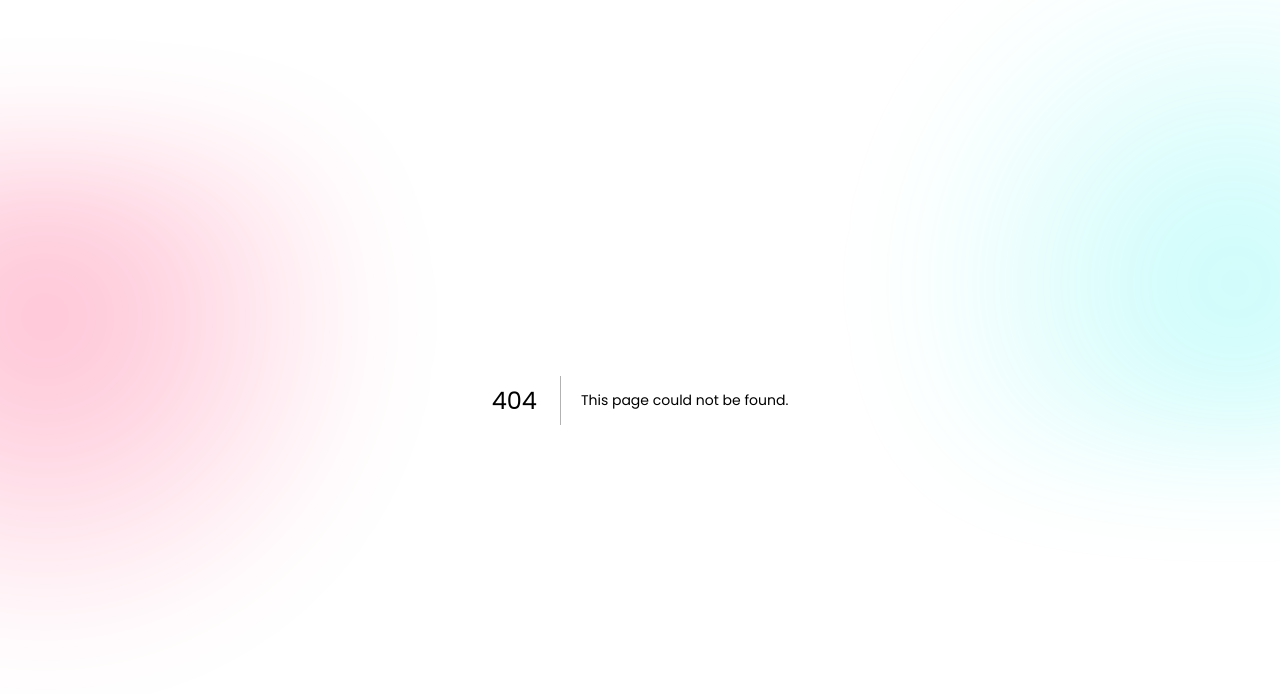
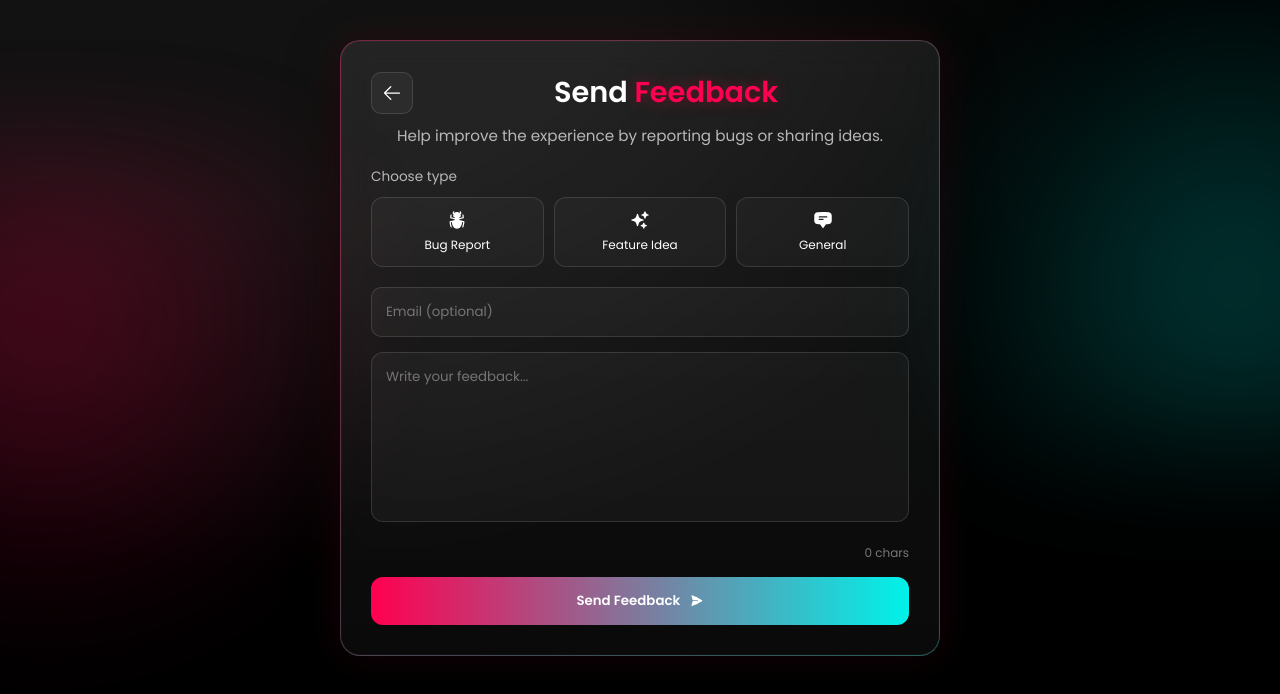
Before and after one commit to jenitlalshakya/tiktok-downloader, a Next.js app: page /feedback in a window 1280 px wide. Before the commit this address had no page. Shown: the top 694 px of the page. Built offline with nearby package versions, Linux system fonts and the light colour scheme; no server answers.

Commit message:
Add feedback page with form submission

```diff
--- /dev/null
+++ b/app/feedback/page.tsx
@@ -0,0 +1,9 @@
+import { FeedbackForm } from "@/components/feedback/FeedbackForm";
+
+const page = () => {
+  return (
+    <FeedbackForm />
+  );
+}
+
+export default page;
--- a/app/page.tsx
+++ b/app/page.tsx
@@ -1,7 +1,7 @@
 "use client";
 
 import React, { useState } from "react";
-import Footer from "@/components/Footer";
+import { Footer } from "@/components/Footer";
 
 export default function Home() {
   const [url, setUrl] = useState("");
--- /dev/null
+++ b/components/feedback/FeedbackForm.tsx
@@ -0,0 +1,271 @@
+"use client";
+
+import { useEffect, useState } from "react";
+import { useRouter } from "next/navigation";
+import {
+  HiBugAnt,
+  HiSparkles,
+  HiChatBubbleBottomCenterText,
+  HiPaperAirplane,
+  HiArrowLeft,
+  HiCheckCircle,
+} from "react-icons/hi2";
+
+export const FeedbackForm = () => {
+  const router = useRouter();
+
+  const [type, setType] = useState("");
+  const [message, setMessage] = useState("");
+  const [email, setEmail] = useState("");
+  const [loading, setLoading] = useState(false);
+  const [success, setSuccess] = useState(false);
+  const [error, setError] = useState("");
+
+  const feedbackTypes = [
+    { id: "bug", label: "Bug Report", icon: HiBugAnt },
+    { id: "feature", label: "Feature Idea", icon: HiSparkles },
+    { id: "general", label: "General", icon: HiChatBubbleBottomCenterText },
+  ];
+
+  useEffect(() => {
+    if (!success) return;
+
+    const timer = setTimeout(() => {
+      setSuccess(false);
+    }, 3000);
+
+    return () => clearTimeout(timer);
+  }, [success]);
+
+  const FEEDBACK_URL = process.env.NEXT_PUBLIC_FEEDBACK_URL;
+
+  const handleSubmit = async (e: React.FormEvent) => {
+    e.preventDefault();
+
+    if (!type || message.trim().length < 5) {
+      setError("Please select a type and write a message.");
+      return;
+    }
+
+    setLoading(true);
+    setError("");
+    setSuccess(false);
+
+    try {
+      const res = await fetch(FEEDBACK_URL!, {
+        method: "POST",
+        headers: {
+          "Content-Type": "application/json",
+        },
+        body: JSON.stringify({
+          type,
+          email,
+          message,
+        }),
+      });
+
+      if (!res.ok) throw new Error();
+
+      setSuccess(true);
+      setType("");
+      setMessage("");
+      setEmail("");
+    } catch {
+      setError("Something went wrong. Please try again.");
+    } finally {
+      setLoading(false);
+    }
+  };
+
+  return (
+    <div className="wrapper">
+      <div className="container">
+        <div
+          style={{
+            display: "flex",
+            alignItems: "center",
+            justifyContent: "space-between",
+            flexWrap: "wrap",
+            gap: "10px",
+            marginBottom: "10px",
+          }}
+        >
+          <button
+            type="button"
+            onClick={() => router.back()}
+            style={{
+              display: "flex",
+              alignItems: "center",
+              justifyContent: "center",
+              gap: "6px",
+              background: "rgba(255,255,255,0.04)",
+              border: "1px solid rgba(255,255,255,0.12)",
+              color: "white",
+              padding: "10px",
+              borderRadius: "10px",
+              cursor: "pointer",
+              minWidth: "42px",
+              minHeight: "42px",
+            }}
+            title="Go back"
+          >
+            <HiArrowLeft size={20} />
+          </button>
+
+          <h1
+            style={{
+              flex: 1,
+              textAlign: "center",
+              margin: 0,
+              fontSize: "1.8rem",
+            }}
+          >
+            Send <span>Feedback</span>
+          </h1>
+        </div>
+
+        <p>Help improve the experience by reporting bugs or sharing ideas.</p>
+
+        {success && (
+          <div style={{
+            margin: "12px 0",
+            padding: "10px",
+            borderRadius: "10px",
+            background: "rgba(0,255,120,0.08)",
+            border: "1px solid rgba(0,255,120,0.3)",
+            color: "#00ff9d",
+            display: "flex",
+            gap: "8px",
+            alignItems: "center"
+          }}>
+            <HiCheckCircle /> Feedback sent successfully!
+          </div>
+        )}
+
+        {error && (
+          <div style={{
+            margin: "12px 0",
+            padding: "10px",
+            borderRadius: "10px",
+            background: "rgba(255,0,80,0.08)",
+            border: "1px solid rgba(255,0,80,0.3)",
+            color: "#ff4d6d"
+          }}>
+            {error}
+          </div>
+        )}
+
+        <form onSubmit={handleSubmit}>
+
+          <div style={{ marginBottom: "20px", textAlign: "left" }}>
+            <p style={{ fontSize: "0.85rem", marginBottom: "10px", color: "#b8b8b8" }}>
+              Choose type
+            </p>
+
+            <div style={{ display: "flex", gap: "10px", flexWrap: "wrap" }}>
+              {feedbackTypes.map((t) => {
+                const Icon = t.icon;
+                const active = type === t.id;
+
+                return (
+                  <button
+                    key={t.id}
+                    type="button"
+                    onClick={() => setType(t.id)}
+                    style={{
+                      flex: 1,
+                      minWidth: "120px",
+                      padding: "12px",
+                      borderRadius: "12px",
+                      border: active
+                        ? "1px solid #00f2ea"
+                        : "1px solid rgba(255,255,255,0.12)",
+                      background: active
+                        ? "rgba(0,242,234,0.08)"
+                        : "rgba(255,255,255,0.03)",
+                      color: "white",
+                      cursor: "pointer",
+                      display: "flex",
+                      flexDirection: "column",
+                      alignItems: "center",
+                      gap: "6px",
+                    }}
+                  >
+                    <Icon size={20} />
+                    <span style={{ fontSize: "0.75rem" }}>{t.label}</span>
+                  </button>
+                );
+              })}
+            </div>
+          </div>
+
+          <input
+            type="email"
+            placeholder="Email (optional)"
+            value={email}
+            onChange={(e) => setEmail(e.target.value)}
+            style={{
+              width: "100%",
+              padding: "14px",
+              marginBottom: "15px",
+              borderRadius: "10px",
+              border: "1px solid rgba(255,255,255,0.12)",
+              background: "rgba(255,255,255,0.04)",
+              color: "white",
+              outline: "none",
+            }}
+          />
+
+          <textarea
+            required
+            rows={7}
+            placeholder="Write your feedback..."
+            value={message}
+            onChange={(e) => setMessage(e.target.value)}
+            style={{
+              width: "100%",
+              padding: "14px",
+              marginBottom: "15px",
+              borderRadius: "12px",
+              border: "1px solid rgba(255,255,255,0.12)",
+              background: "rgba(255,255,255,0.04)",
+              color: "white",
+              outline: "none",
+              resize: "none",
+            }}
+          />
+
+          <div style={{ textAlign: "right", fontSize: "12px", color: "#777" }}>
+            {message.length} chars
+          </div>
+
+          <button
+            type="submit"
+            disabled={loading}
+            style={{
+              width: "100%",
+              marginTop: "15px",
+              padding: "14px",
+              borderRadius: "12px",
+              border: "none",
+              background: loading
+                ? "rgba(255,255,255,0.2)"
+                : "linear-gradient(90deg,#ff0050,#00f2ea)",
+              color: "white",
+              fontWeight: 600,
+              cursor: loading ? "not-allowed" : "pointer",
+              display: "flex",
+              alignItems: "center",
+              justifyContent: "center",
+              gap: "10px",
+            }}
+          >
+            {loading ? "Sending..." : "Send Feedback"}
+            <HiPaperAirplane />
+          </button>
+
+        </form>
+      </div>
+    </div>
+  );
+}
--- a/package.json
+++ b/package.json
@@ -1,6 +1,6 @@
 {
   "name": "tiktok-downloader",
-  "version": "1.1.0",
+  "version": "1.2.0",
   "private": true,
   "scripts": {
     "dev": "next dev",
@@ -14,6 +14,7 @@
     "next": "16.2.4",
     "react": "19.2.4",
     "react-dom": "19.2.4",
+    "react-icons": "^5.6.0",
     "undici": "^8.1.0"
   },
   "devDependencies": {
```
Also changed, not shown: components/Footer.tsx (+3 -4 lines), components/feedback/FeedbackLink.tsx (added, +31 -0 lines), 1 other file (tests, documents, lock files or other folders).
